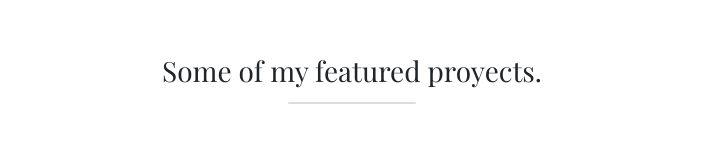
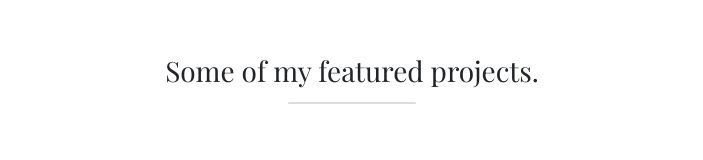
Before and after one commit to NahuelUboldi/dev-portfolio, a React (Create React App) app: page / in a window 1280 px wide. Shown: the part 2558-2718 px from the top of the page, without its empty margins (288-991 px from the left). Built offline with nearby package versions, Linux system fonts and the light colour scheme.

Commit message:
typo correction

```diff
--- a/src/components/Work.js
+++ b/src/components/Work.js
@@ -9,7 +9,7 @@ const Work = ({ handleModal }) => {
       <div className='container d-flex flex-column align-items-center'>
         <SectionTitles
           title={'Work'}
-          subtitle={'Some of my featured proyects.'}
+          subtitle={'Some of my featured projects.'}
         />
 
         <div className='row'>
```
